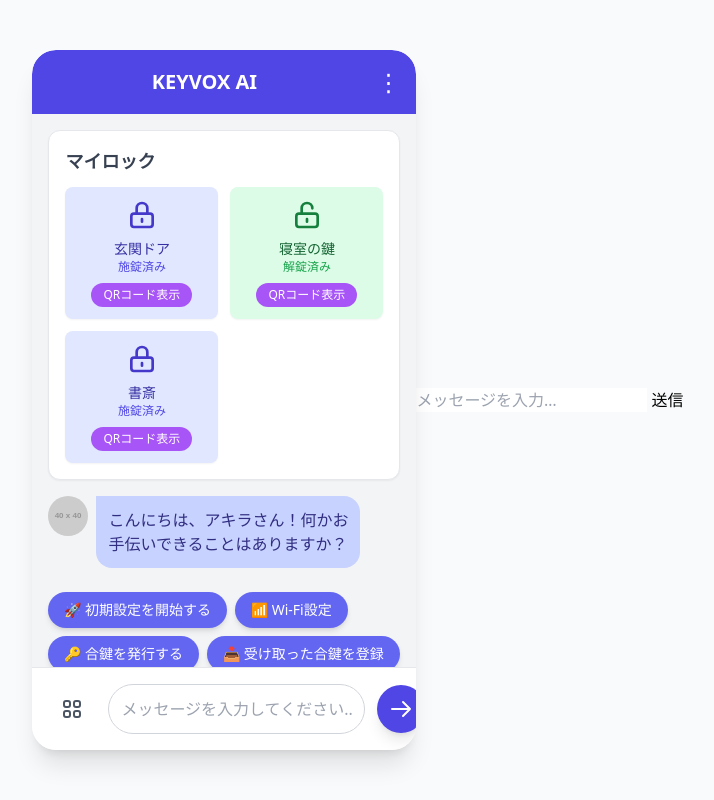
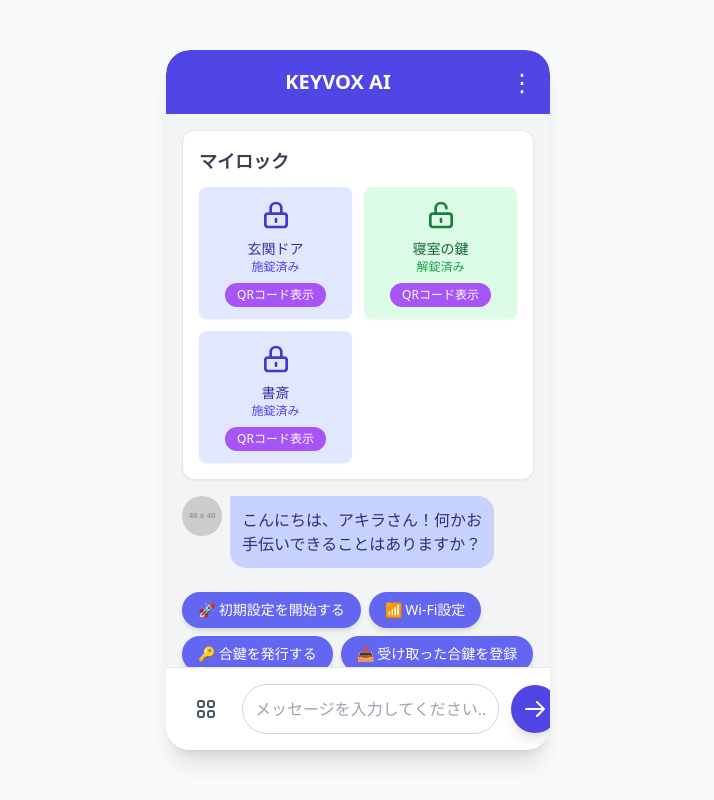
Before and after one commit to ken-bcl/keyvox, a plain HTML site: page KAI/index.html in a window 1280 px wide. Shown: the whole page, without its empty margins (282-996 px from the left). Drawn offline with nearby package versions, Linux system fonts and the light colour scheme; placeholder pictures from the web are drawn by us.

Commit message:
Update index.html

```diff
--- a/KAI/index.html
+++ b/KAI/index.html
@@ -358,10 +358,6 @@
             </div>
             <p id="launch-face-id-status" class="mt-4 text-2xl font-semibold text-gray-800">Face ID</p>
         </div>
-    </div>
-    <div class="input-area">
-      <input id="chat-input" type="text" placeholder="メッセージを入力…" />
-      <button id="send-button">送信</button>
     </div>
 
     <script>
```
